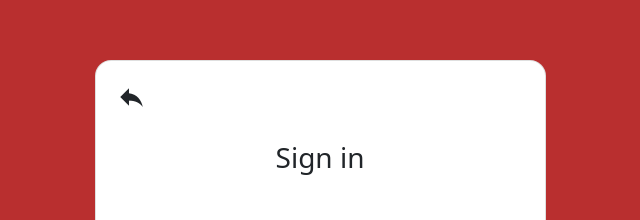
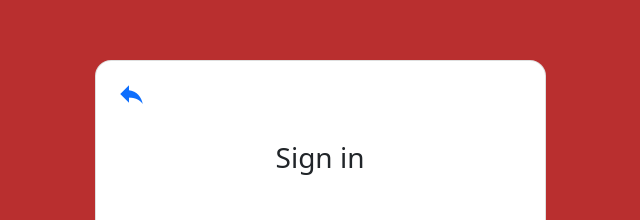
Before and after one commit to PNC-NODE-PROJECT/G11-NODE-PROJECT, a website: page public/views/login_view.html in a window 1280 px wide. Shown: the part 109-329 px from the top of the page, 320-960 px from the left. Drawn offline with nearby package versions, Linux system fonts and the light colour scheme.

Commit message:
#22 update button back button on login to can go back to register page

```diff
--- a/public/views/login_view.html
+++ b/public/views/login_view.html
@@ -20,7 +20,9 @@
         <div class="col-12 col-md-8 col-lg-6 col-xl-5">
           <div class="card shadow-2-strong" style="border-radius: 1rem;">
             <div class="ms-3 mt-3 rounded-circle d-flex justify-content-center align-center" id="btn-back-register">
-              <i class="material-icons">reply</i>
+              <a href="register_view.html">
+                <i class="material-icons">reply</i>
+              </a>
             </div>
             <div class="card-body px-5 py-4 text-center">
 
```
